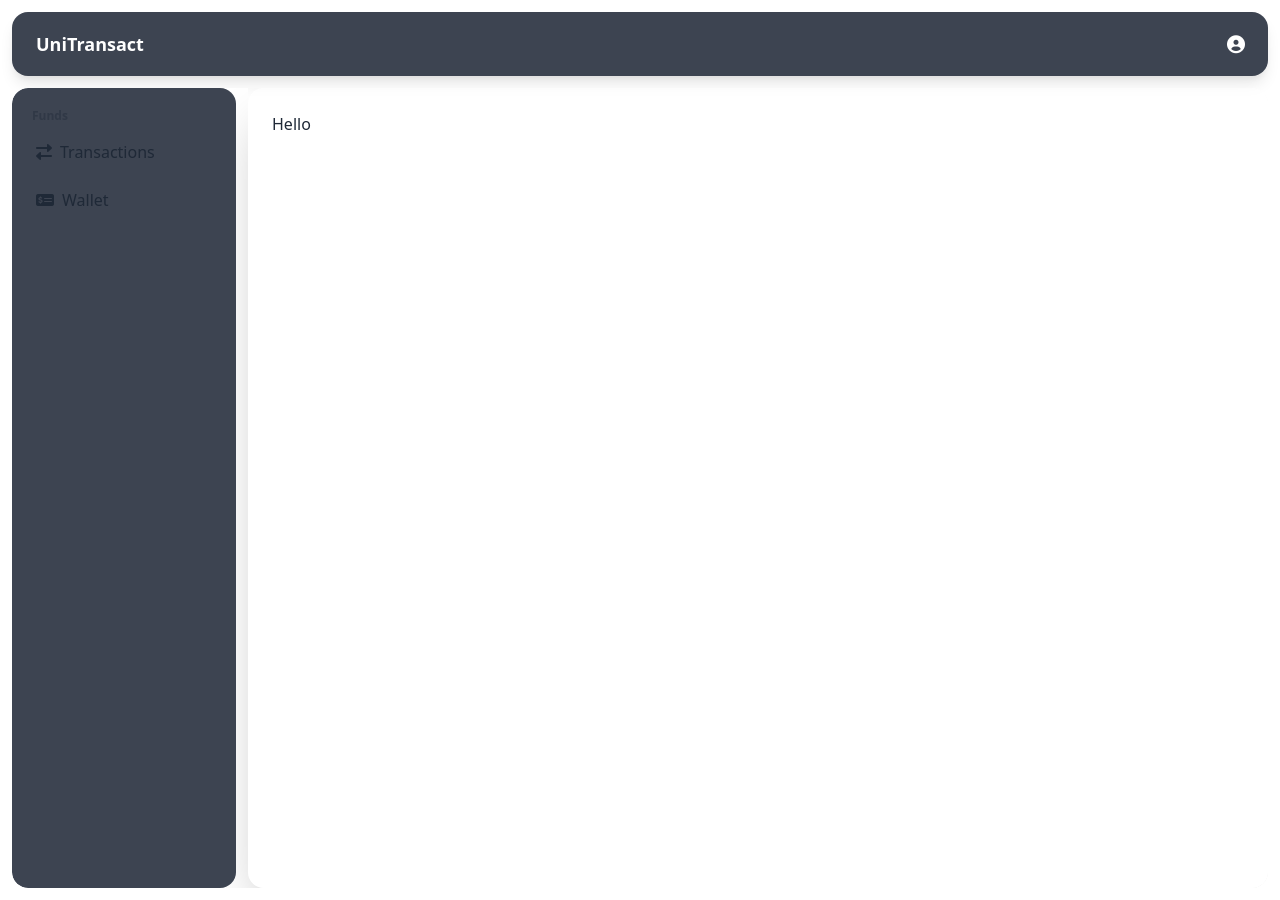
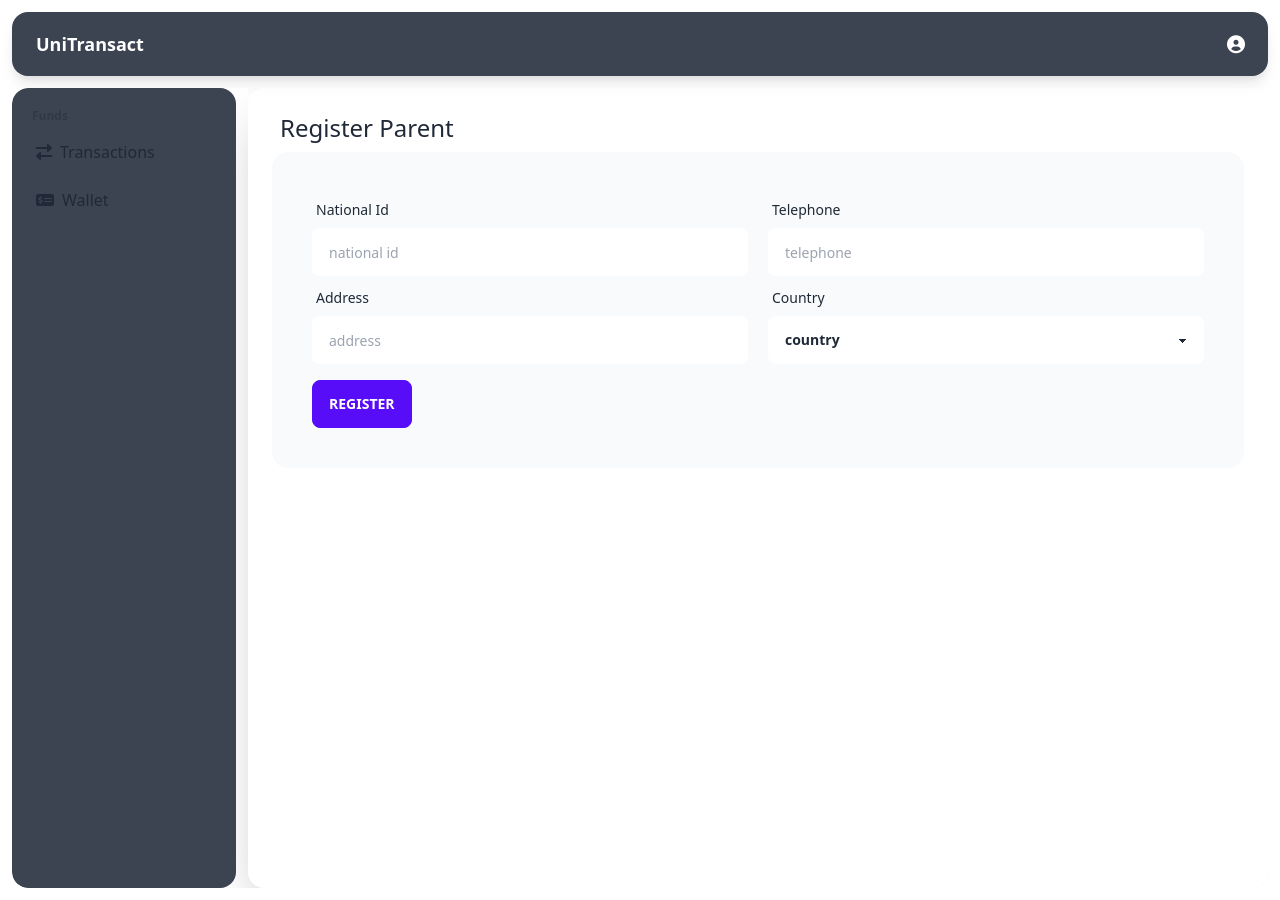
Before and after one commit to unitransact-unibal/unitransact-frontend, a Vue app: page /reg-parent in a window 1280 px wide. Built offline with nearby package versions, Linux system fonts and the light colour scheme.

Commit message:
Form done

```diff
--- a/src/pages/auth/RegParent.vue
+++ b/src/pages/auth/RegParent.vue
@@ -1,14 +1,125 @@
 <template>
-  <Base01> Hello </Base01>
+  <Base01>
+    <h1 class="text-2xl font-normal mb-2 px-2">Register Parent</h1>
+
+    <div class="p-10 card bg-base-200 bg-opacity-66">
+      <form class="w-auto justify-around" @submit="submit">
+        <div class="w-full flex space-x-5">
+          <div class="form-control w-6/12">
+            <label class="label">
+              <span class="label-text">National Id</span>
+            </label>
+            <input
+              type="text"
+              placeholder="national id"
+              class="input"
+              :class="{ 'input-error input-bordered': nationalIdValidation }"
+              v-model="nationalId"
+            />
+            <label class="label" v-if="nationalIdValidation">
+              <span class="label-text-alt text-error">
+                {{ nationalIdValidation }}
+              </span>
+            </label>
+          </div>
+
+          <div class="form-control w-6/12">
+            <label class="label">
+              <span class="label-text">Telephone</span>
+            </label>
+            <input
+              type="text"
+              placeholder="telephone"
+              class="input"
+              :class="{ 'input-error input-bordered': telephoneValidation }"
+              v-model="telephone"
+            />
+            <label class="label" v-if="telephoneValidation">
+              <span class="label-text-alt text-error">
+                {{ telephoneValidation }}
+              </span>
+            </label>
+          </div>
+        </div>
+
+        <div class="w-full flex space-x-5 mt-1">
+          <div class="form-control w-6/12">
+            <label class="label">
+              <span class="label-text">Address</span>
+            </label>
+            <input
+              type="text"
+              placeholder="address"
+              class="input"
+              :class="{ 'input-error input-bordered': addressValidation }"
+              v-model="address"
+            />
+            <label class="label" v-if="addressValidation">
+              <span class="label-text-alt text-error">
+                {{ addressValidation }}
+              </span>
+            </label>
+          </div>
+
+          <div class="form-control w-6/12">
+            <label class="label">
+              <span class="label-text">Country</span>
+            </label>
+
+            <select
+              class="select"
+              :class="{ 'select-error select-bordered': countryValidation }"
+              v-model="country"
+            >
+              <option value="" disabled="disabled" selected="selected">
+                country
+              </option>
+              <option v-for="ct in countries" :key="ct.code" :value="ct.code">
+                {{ ct.name }}
+              </option>
+            </select>
+
+            <label class="label" v-if="countryValidation">
+              <span class="label-text-alt text-error">
+                {{ countryValidation }}
+              </span>
+            </label>
+          </div>
+        </div>
+
+        <button class="btn btn-primary mt-4">Register</button>
+      </form>
+    </div>
+  </Base01>
 </template>
 
 <script>
 import Base01 from "../../components/layouts/Base01.vue";
+import { countries } from "../../utils/data/countries";
 export default {
   name: "RegParent",
   components: {
     Base01,
   },
+  data() {
+    return {
+      countries: countries,
+      nationalId: "",
+      telephone: "",
+      address: "",
+      country: "",
+      nationalIdValidation: "",
+      telephoneValidation: "",
+      addressValidation: "",
+      countryValidation: "",
+    };
+  },
+  methods: {
+    submit(e) {
+      e.preventDefault();
+      console.log("submitting");
+    },
+  },
 };
 </script>
 
```
